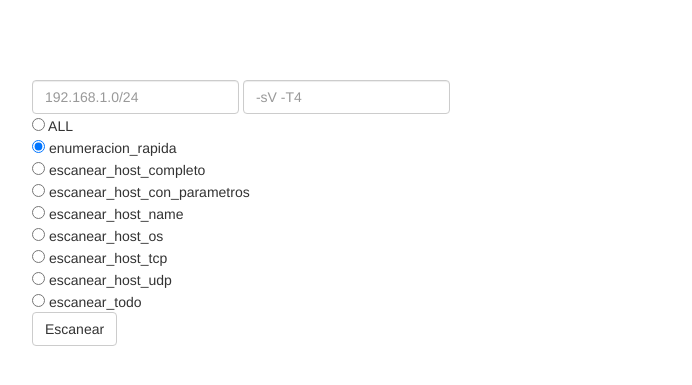
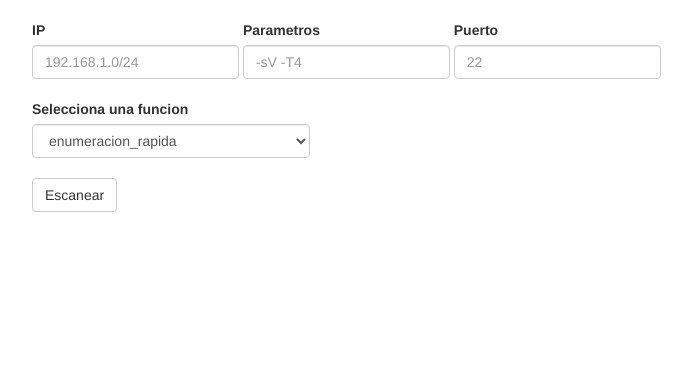
Before and after one commit to ConnorXploit/AutoMetasploit, a Flask app: template templates/index.html in a window 1280 px wide. Shown: the top 385 px of the page, without its empty margins (38-730 px from the left). Run offline with Flask 2, Linux system fonts and the light colour scheme; the template is opened without the code that fills it, so the values that code supplies are empty; some libraries are stand-ins or nearby versions.

Commit message:
Corregido Ajax y escaner

```diff
--- a/AutoMetasploit.py
+++ b/AutoMetasploit.py
@@ -110,10 +110,12 @@ def nmap():
 		try:
 			ip = request.form['rangoIP']
 			params = request.form['params']
+			puerto = request.form['puerto']
 			metodo = request.form['metodo']
 		except:
 			ip = request.args.get('rangoIP')
 			params = request.args.get('params')
+			puerto = request.args.get('puerto')
 			metodo = request.args.get('metodo')
 		if metodo != '':
 			if ip != '' and params != '':
@@ -139,6 +141,8 @@ def nmap():
 				hosts = escaner.escanear_host_tcp(host=ip)
 			elif metodo == 'escanear_host_udp':
 				hosts = escaner.escanear_host_udp(host=ip)
+			elif metodo == 'escanear_host_tcp_banner_grabbing':
+				hosts = escaner.escanear_host_tcp_banner_grabbing(host=ip, port=puerto)
 			elif metodo == 'escanear_todo':
 				hosts = escaner.escanear_todo()
 			else:
--- a/core/Menu.py
+++ b/core/Menu.py
@@ -132,4 +132,3 @@ class Menu:
 
 def cls():
     os.system('cls' if os.name=='nt' else 'clear')
-	#pass
--- a/static/js/form.js
+++ b/static/js/form.js
@@ -1,42 +1,71 @@
 $(document).ready(function() {
 
-	$('form').on('submit', function(event) {
-		$('#successAlert').text("");
-		$('#successAlert').hide();
+	$("input[type='text']").click(function () {
+		$(this).select();
+	});
+
+	$('form').on('submit', function(event) { // Esto ordena correctamente las notificaciones y mantiene guardadas todas las "successAlert"
+		event.preventDefault();
+		try {
+			if($('#successAlert1').text() != ''){
+				var $divOriginal = $('#successAlert1');
+				var $div = $('div[id^="successAlert"]')[1];
+				if(typeof($div) == 'undefined'){
+					$div = $('#successAlert1');
+				}
+				try {
+					var num = parseInt( $div.prop("id").match(/\d+/g), 10 ) +1;
+				} catch(error) {
+					var num = parseInt( $div.id.match(/\d+/g), 10 ) +1;
+				}
+
+				var $div = $('div[id^="successAlert'+(num-1)+'"]')
+
+				var $klon = $div.clone().prop('id', 'successAlert'+num );
+				$divOriginal.after( $klon.text($('#successAlert1').text()) );
+			}
+			$('#successAlert1').text("");
+			$('#successAlert1').hide();
 			$('#errorAlert').hide();
 			rangoIP=$('#rangoIPInput').val()
 			params=$('#parametros').val()
-		meth=$('input[name=metodo]:checked', '#formInfoGath').val()
+			puerto=$('#puerto').val()
+			meth=$('#metodo').children("option:selected").val()
 			$('#infoAlert').text("Cargando: " + meth).show();
 			if(meth == 'all'){
-			metodos = ["enumeracion_rapida","escanear_host_completo","escanear_host_con_parametros","escanear_host_name","escanear_host_os","escanear_host_tcp","escanear_host_udp","escanear_todo"];
+				metodos = ["enumeracion_rapida","escanear_host_completo","escanear_host_con_parametros","escanear_host_name","escanear_host_os","escanear_host_tcp","escanear_host_udp","escanear_host_tcp_banner_grabbing","escanear_todo"];
 				for(m in metodos)
-				callPython(rangoIP, params, metodos[m])
+					callPython(rangoIP, params, puerto, metodos[m])
 			} else {
-			callPython(rangoIP, params, meth)
+				callPython(rangoIP, params, puerto, meth)
 			}
-		event.preventDefault();
-
+		}
+		catch(error) {
+			console.error(error);
+		}
 	});
 
-	function callPython(rangoIP, parametros, metodo){
+	function callPython(rangoIP, parametros, puerto, metodo){
+		var $div = $('div[id^="successAlert"]:last');
+		var num = parseInt( $div.prop("id").match(/\d+/g), 10 ) +1;
 		$.ajax({
 			data : {
 				'rangoIP' : rangoIP,
 				'params' : parametros,
+				'puerto' : puerto,
 				'metodo' : metodo
 			},
 			type : 'POST',
-			url : 'http://localhost:5000/nmap',
+			url : '/nmap',
 			dataType: 'json'
 		})
 		.done(function(data) {
 			if (data.error) {
 				$('#errorAlert').text(data.error).show();
-				$('#successAlert').hide();
+				$('#successAlert1').hide();
 				$('#infoAlert').hide();
 			} else {
-				$('#successAlert').text($('#successAlert').text() + JSON.stringify(data)).show();
+				$('#successAlert1').text($('#successAlert1').text() + JSON.stringify(data)).show();
 				$('#errorAlert').hide();
 				$('#infoAlert').hide();
 			}
--- a/templates/index.html
+++ b/templates/index.html
@@ -14,32 +14,40 @@
 </head>
 <body>
 <div class="container">
-	<br><br><br><br>
+	<br>
 	<form class="form-inline" id="formInfoGath">
 	  	<div class="form-group">
-		    <label class="sr-only" for="rangoIPInput">IP</label>
+		    <label for="rangoIPInput">IP</label><br>
 		    <input type="text" class="form-control" id="rangoIPInput" placeholder="192.168.1.0/24">
 	  	</div>
 	  	<div class="form-group">
-		    <label class="sr-only" for="parametros">IP</label>
+		    <label for="parametros">Parametros</label><br>
 		    <input type="text" class="form-control" id="parametros" placeholder="-sV -T4">
 	  	</div>
-		<br>
-		<input type="radio" name="metodo" value="all" id="method_ALL" checked> ALL <br>
-		<input type="radio" name="metodo" value="enumeracion_rapida" id="method_enumeracion_rapida" checked> enumeracion_rapida <br>
-		<input type="radio" name="metodo" value="escanear_host_completo" id="method_escanear_host_completo"> escanear_host_completo <br>
-		<input type="radio" name="metodo" value="escanear_host_con_parametros" id="method_escanear_host_con_parametros"> escanear_host_con_parametros <br>
-		<input type="radio" name="metodo" value="escanear_host_name" id="method_escanear_host_name"> escanear_host_name <br>
-		<input type="radio" name="metodo" value="escanear_host_os" id="method_escanear_host_os"> escanear_host_os <br>
-		<input type="radio" name="metodo" value="escanear_host_tcp" id="method_escanear_host_tcp"> escanear_host_tcp <br>
-		<input type="radio" name="metodo" value="escanear_host_udp" id="method_escanear_host_udp"> escanear_host_udp <br>
-		<input type="radio" name="metodo" value="escanear_todo" id="method_escanear_todo"> escanear_todo<br>
+	  	<div class="form-group">
+		    <label for="puerto">Puerto</label><br>
+		    <input type="text" class="form-control" id="puerto" placeholder="22">
+	  	</div>
+		<br><br>
+		<label for="metodo">Selecciona una funcion</label><br>
+		<select class="form-control" id="metodo">
+			<option>ALL</option>
+			<option selected>enumeracion_rapida</option>
+			<option>escanear_host_completo</option>
+			<option>escanear_host_con_parametros</option>
+			<option>escanear_host_name</option>
+			<option>escanear_host_os</option>
+			<option>escanear_host_tcp</option>
+			<option>escanear_host_udp</option>
+			<option>escanear_host_tcp_banner_grabbing</option>
+			<option>escanear_todo</option>
+		</select><br><br>
 	  	<button type="submit" class="btn btn-default">Escanear</button>
 	</form>
 	<br>
-	<div id="successAlert" class="alert alert-success" role="alert" style="display:none;"></div>
 	<div id="errorAlert" class="alert alert-danger" role="alert" style="display:none;"></div>
 	<div id="infoAlert" class="alert alert-info" role="alert" style="display:none;"></div>
+	<div id="successAlert1" class="alert alert-success" role="alert" style="display:none;"></div>
 </div>
 </body>
 </html>
```
Also changed, not shown: core/Escaner.py (+24 -6 lines). Lines whose indentation alone changed are shown as unchanged.
